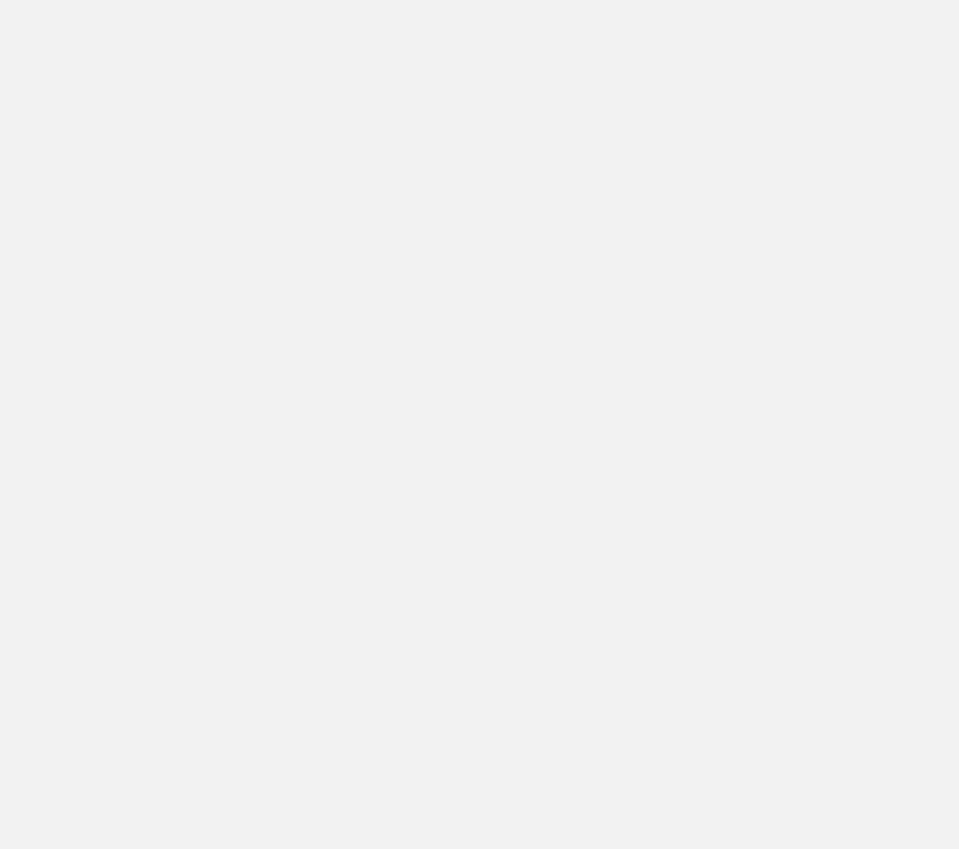
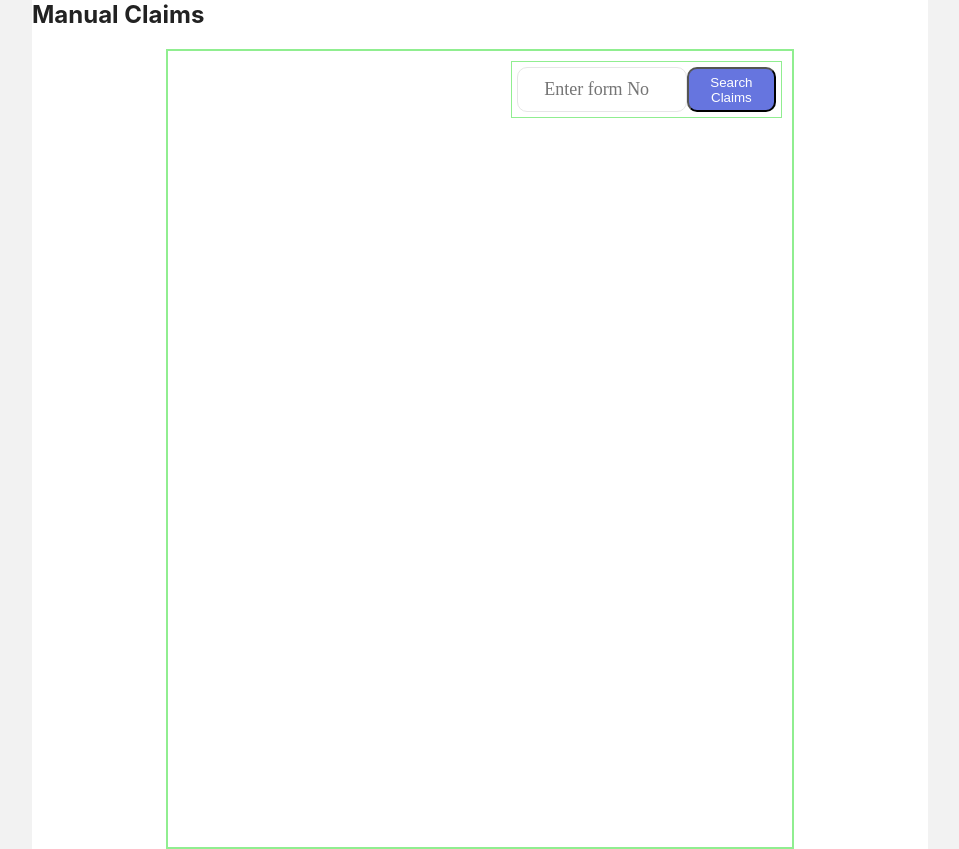
Before and after one commit to kenzo7664/HMOsite, a React (Create React App) app: page /claims in a window 1280 px wide. Shown: the whole page, without its empty margins (160-1119 px from the left). Before the commit the page ends 800 px from the top, so only its background shows below. Built offline with nearby package versions, Linux system fonts and the light colour scheme.

Commit message:
second commit

```diff
--- a/src/App.js
+++ b/src/App.js
@@ -1,5 +1,6 @@
 import Page from "./login/Page";
 import Dashboard from "./Dashboard/Dashboard";
+import Claims from './Claims/Claims'
 
 import { BrowserRouter as Router, Route, Switch } from "react-router-dom";
 
@@ -10,6 +11,7 @@ function App() {
       <Switch>
         <Route path='/' exact component={Page} />
         <Route path='/dash'  component={Dashboard} />
+        <Route path = '/claims' component ={Claims} />
       </Switch>
     </Router>
   );
--- /dev/null
+++ b/src/Claims/Claims.js
@@ -0,0 +1,22 @@
+import React from "react";
+import "./claims.css";
+
+function Claims() {
+  return (
+    <>
+      <section className='claims-wrapper'>
+        <div className='heading'>
+          <h1>Manual Claims</h1>
+        </div>
+        <div className='claims-content'>
+          <div className='search-claims'>
+            <input type='text' placeholder='Enter form No'></input>
+            <button className='btn1'>Search Claims</button>
+          </div>
+        </div>
+      </section>
+    </>
+  );
+}
+
+export default Claims;
--- /dev/null
+++ b/src/Claims/claims.css
@@ -0,0 +1,41 @@
+body {
+}
+
+h2 {
+  color: black;
+}
+
+.claims-wrapper {
+  background: #fff;
+  width: 70%;
+  margin: auto;
+}
+
+.claims-content {
+  margin: auto;
+  width: 70%;
+  height: 100vh;
+  border: 2px solid lightgreen;
+}
+.heading {
+  padding-bottom: 20px;
+}
+
+.search-claims {
+  margin-top: 10px;
+  margin-right: 10px;
+  margin-left: 55%;
+  border: 1px solid lightgreen;
+  display: flex;
+  justify-content: space-between;
+  padding: 5px;
+}
+
+input {
+  width: 170px;
+}
+
+.btn1 {
+  border-radius: 10px;
+  width: 35%;
+}
```
